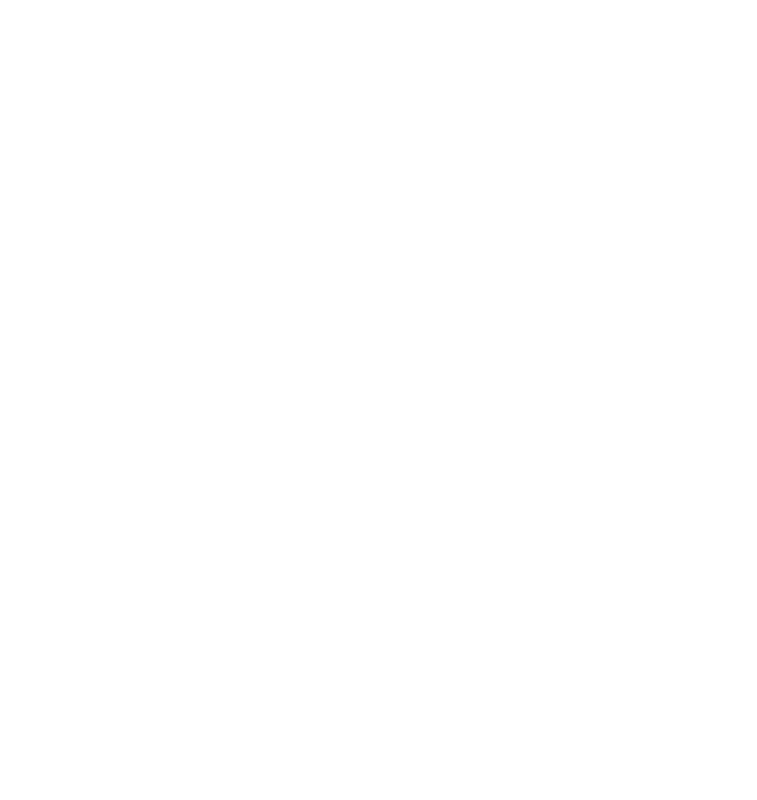
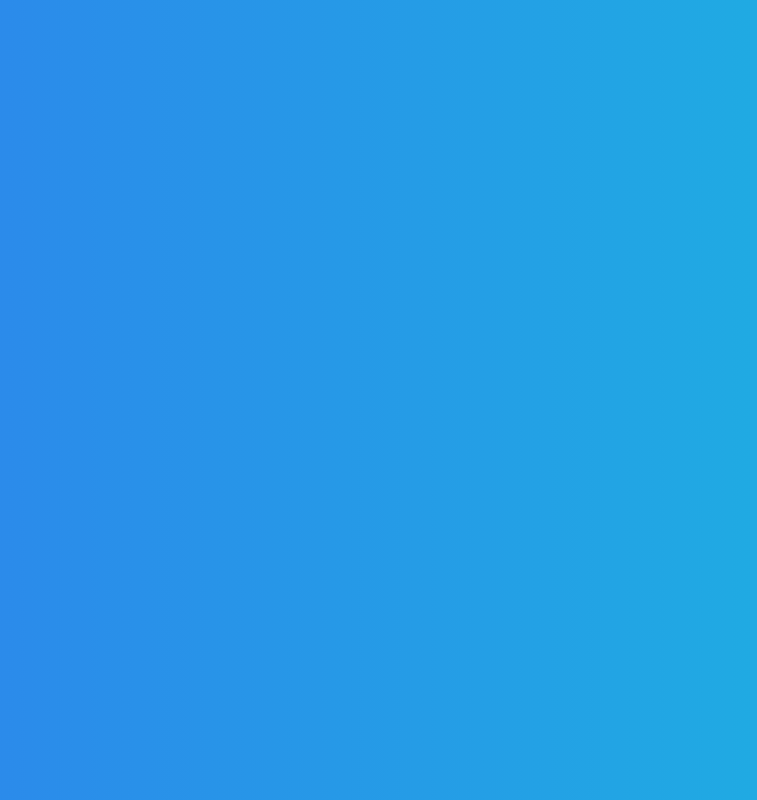
Before and after one commit to biratdatta/todo, a React (Create React App) app: page / in a window 1280 px wide. Shown: the whole page, without its empty margins (261-1018 px from the left). Built offline with nearby package versions, Linux system fonts and the light colour scheme.

Commit message:
gradient

```diff
--- a/src/App.js
+++ b/src/App.js
@@ -1,6 +1,6 @@
 import React from "react";
 const style = {
-bg: `h-screen w-screen p-4 bg-gradient-to-r from-[#2f80ed] to-[#1CB5E0]`
+ bg: `h-screen w-screen p-4 bg-gradient-to-r from-[#2F80ED] to-[#1CB5E0]`,
 
 }
 
@@ -8,7 +8,7 @@
 
 function App() {
   return (
-    <div className={StyleSheet.bg}>
+    <div className={style.bg}>
 
     </div>
   );
```
